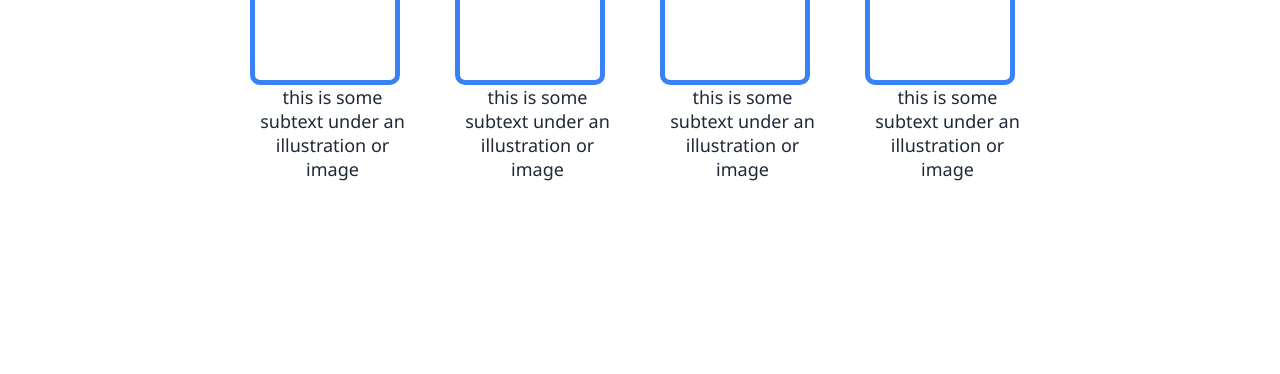
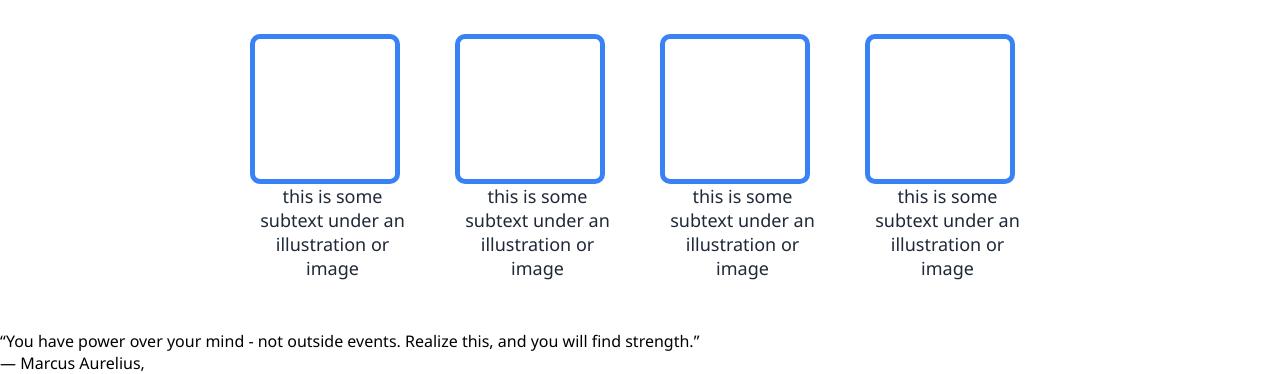
Before and after one commit to IsnardoA/Landing-Page, a plain HTML site: page index.html in a window 1280 px wide. Shown: the part 653-1027 px from the top of the page. Before the commit the page ends 884 px from the top, so only its background shows below. Drawn offline with Linux system fonts and the light colour scheme.

Commit message:
Set up html for section 3

```diff
--- a/index.html
+++ b/index.html
@@ -31,6 +31,7 @@
       </div>
     </div>
     <div class="section2">
+      <h2>Some random information</h2>
       <div class="boxes">
         <div>
           <div class="square"></div>
@@ -50,5 +51,12 @@
         </div>
       </div>
     </div>
+    <div class="section3">
+      <p>
+        “You have power over your mind - not outside events. Realize this, and
+        you will find strength.”
+      </p>
+      <span>― Marcus Aurelius,</span>
+    </div>
   </body>
 </html>
```
